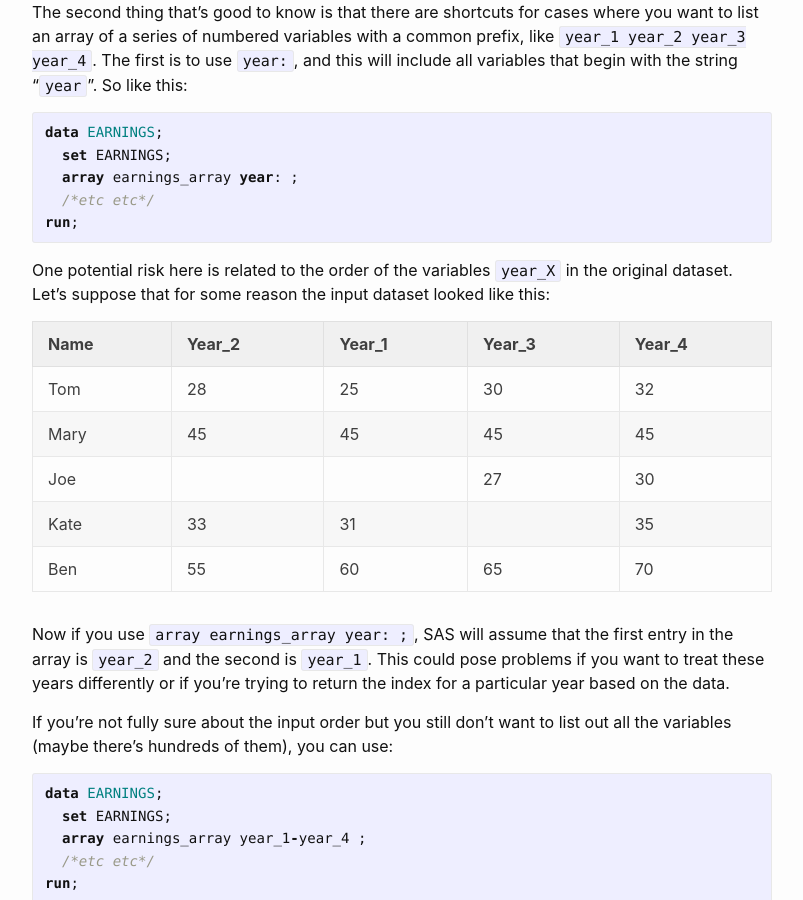
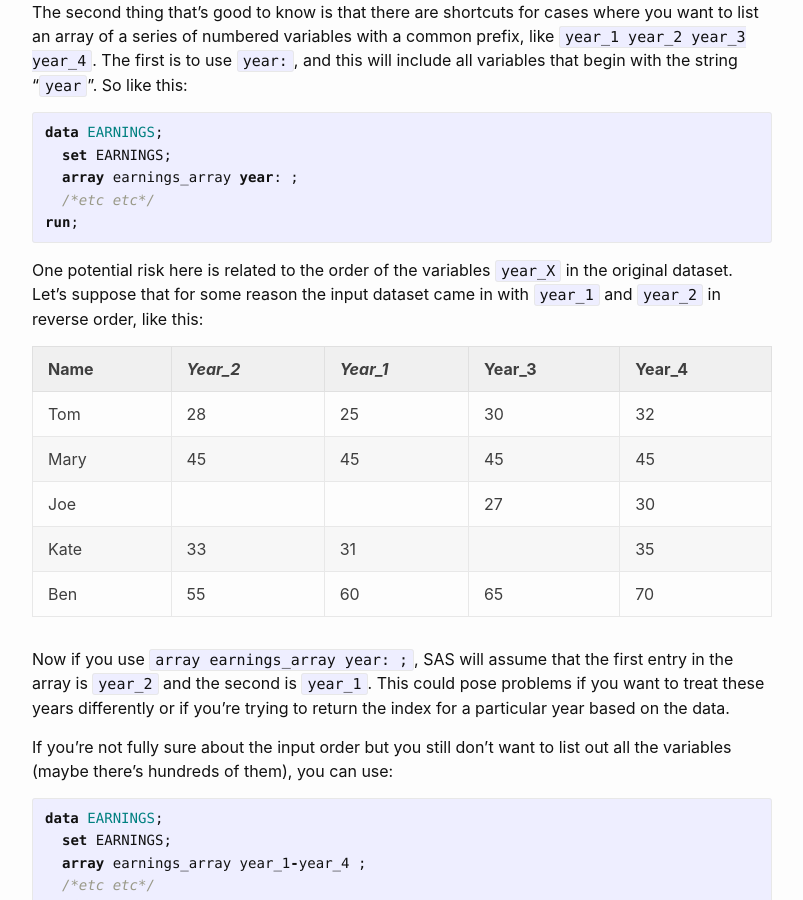
Before and after one commit to brendanjodowd/brendanjodowd.github.io, a Jekyll site: the page built from _posts/2021-02-04-very_simple_arrays.md, in a window 1280 px wide and 900 px high, scrolled down 1239 px. Shown: the whole window, without its empty margins (238-1041 px from the left). Built offline with Jekyll 4.4.1, drawn with Linux system fonts in a browser that asks for light colours.

Commit message:
Update 2021-02-04-very_simple_arrays.md

```diff
--- a/_posts/2021-02-04-very_simple_arrays.md
+++ b/_posts/2021-02-04-very_simple_arrays.md
@@ -41,9 +41,9 @@ data EARNINGS;
 run;
 {% endhighlight %}
 
-One potential risk here is related to the order of the variables `year_X` in the original dataset. Let's suppose that for some reason the input dataset looked like this:
+One potential risk here is related to the order of the variables `year_X` in the original dataset. Let's suppose that for some reason the input dataset came in with `year_1` and `year_2` in reverse order, like this:
 
-| Name | **Year_2** | **Year_1** | Year_3 |Year_4|
+| Name | *Year_2* | *Year_1* | Year_3 |Year_4|
 |--- | --- | --- | --- | ---|
 |Tom|28|25|30|32|
 |Mary|45|45|45|45|
```
